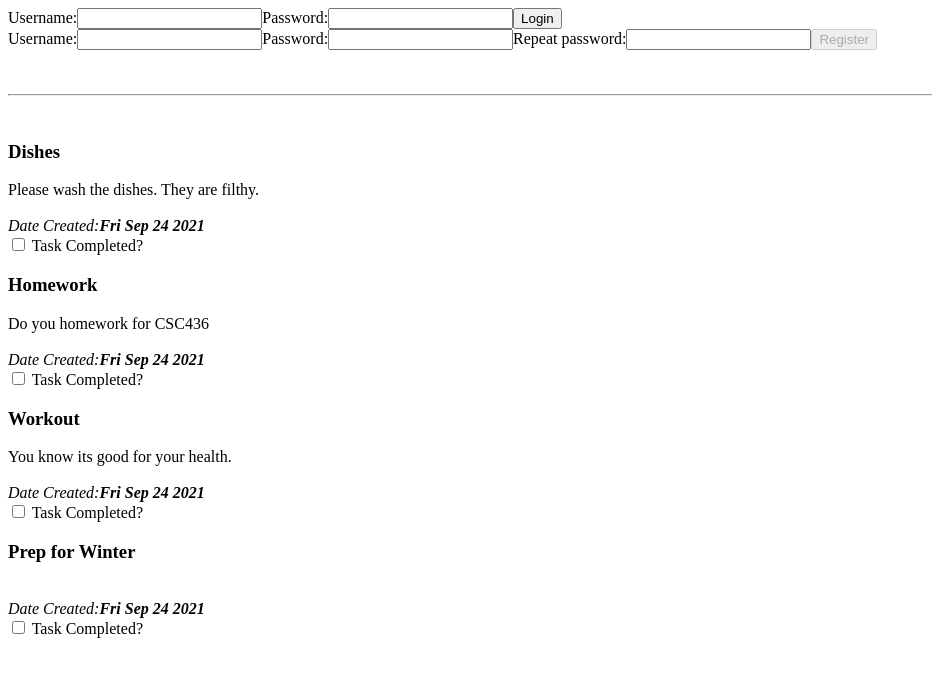
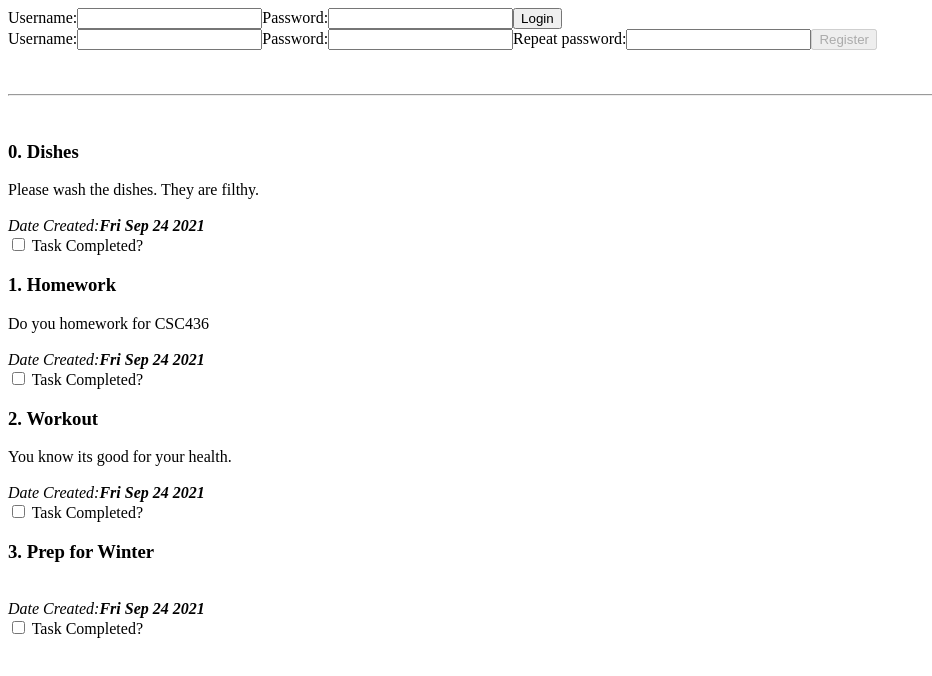
Before and after one commit to criveracrum/react-todo, a React (Create React App) app: page / in a window 1280 px wide. Shown: the top 676 px of the page, without its empty margins (0-932 px from the left). Built offline with nearby package versions, Linux system fonts and the light colour scheme.

Commit message:
Added reducer for todos, able to add todos to list, modified todo to take in dispatch/index

```diff
--- a/src/App.js
+++ b/src/App.js
@@ -4,11 +4,12 @@ import UserBar from "./user/UserBar";
 import TodoList from "./todo/TodoList";
 import CreateTodo from "./todo/CreateTodo";
 import appReducer from './Reducers';
+
 import react from 'react'
 
 function App() {
   const date = new Date(Date.now())
-  const todos = [
+  const initialTodos = [
     {
       title: "Dishes",
       description: "Please wash the dishes. They are filthy.",
@@ -31,9 +32,10 @@ function App() {
     }
   ]
 
-  const [ state, dispatchUser ] = useReducer(appReducer, { user: ''})
+  const [ state, dispatch ] = useReducer(appReducer, { user: '', todos: initialTodos})
 
-  const {user} = state;
+
+  const {user, todos} = state;
 
 
 
@@ -46,10 +48,10 @@ function App() {
   }, [user])
 
   return (<div>
-            <UserBar user={user} dispatchUser={dispatchUser}/>
+            <UserBar user={user} dispatchUser={dispatch}/>
             <br/><br/><hr/><br/>
-            {user && <CreateTodo />}
-            <TodoList todos={todos}/>
+            {user && <CreateTodo user={user} dispatch={dispatch}/>}
+            <TodoList todos={todos} dispatch={dispatch}/>
         </div>
   )
 }
--- a/src/Reducers.js
+++ b/src/Reducers.js
@@ -10,9 +10,24 @@ function userReducer (state, action) {
     }
 }
 
+function todoReducer (state, action) {
+    switch (action.type) {
+        case 'CREATE_TODO':
+          const newTodo= {
+              title: action.title,
+              description: action.description,
+              dateCompleted: action.dateString
+            }
+            return [ newTodo, ...state ]
+        default:
+           return state;
+    }
+  }
+
 
 export default function appReducer (state, action) {
     return {
         user: userReducer(state.user, action),
+        todos: todoReducer(state.todos, action)
     }
 }
--- a/src/todo/CreateTodo.js
+++ b/src/todo/CreateTodo.js
@@ -1,10 +1,12 @@
-import React from 'react'
+import React, {useState} from 'react'
 import Todo from './Todo'
 
-export default function CreateTodo ({user}) {
+export default function CreateTodo ({user, dispatch}) {
 
-    const description = ''
-    const title = ''
+    const [dateString, setDate] = useState('')
+    const [description, setDescription] = useState('')
+    const [ title, setTitle ] = useState('')
+
 
     function handleTodoSubmit(evt){
 
@@ -17,22 +19,25 @@ export default function CreateTodo ({user}) {
         }
     }
     function onDescriptionChange(evt){
-        this.description = evt.target.value;
+        setDescription(evt.target.value);
+
     }
     function onTitleChange(evt){
-        this.title = evt.target.value;
+        setTitle(evt.target.value);
+        const today = new Date(Date.now());
+        setDate(today.toDateString());
     }
 
      return (
-          <form onSubmit={e => e.preventDefault()}>
+          <form onSubmit={e => {e.preventDefault(); dispatch({type: "CREATE_TODO", title, description, dateString});}}>
              <div>
                  <label htmlFor="create-title">Title:</label>
-                 <input type="text" name="create-title" id="create-title" onChange="onTitleChange" required/>
+                 <input type="text" name="create-title" id="create-title" onChange={onTitleChange} required/>
              </div>
              <div>
                  <label htmlFor="create-description">Description:</label>
                  <br />
-                 <textarea onChange="onDescriptionChange"/>
+                 <textarea onChange={onDescriptionChange}/>
              </div>
              <input type="submit" value="Create" />
          </form>
--- a/src/todo/Todo.js
+++ b/src/todo/Todo.js
@@ -1,8 +1,9 @@
 import React, {useState} from 'react'
 
-export default function Todo ({ title, description, dateCreated}) {
+export default function Todo ({ title, description, dateCreated, index, dispatch}) {
      const [complete, setComplete] = useState(false)
      const [dateCompleted, setDateComplete] = useState('')
+
 
      function handleCompleteChange(evt) {
           setComplete(!complete)
@@ -14,19 +15,21 @@ export default function Todo ({ title, description, dateCreated}) {
      if (complete) {
           return (
                <div>
-          <h3>{title}</h3>
+          <h3>{index}. {title}</h3>
 
           <div>{description}</div>
+
           <br />
           <i>Date Created:<b>{dateCreated}</b></i>
           <br />
           <i>Date Completed:<b>{dateCompleted}</b></i>
+
       </div>
           )
      } else {
           return (
                <div>
-                  <h3>{title}</h3>
+                  <h3>{index}. {title}</h3>
                   <div>{description}</div>
                   <br />
                   <i>Date Created:<b>{dateCreated}</b></i>
--- a/src/todo/TodoList.js
+++ b/src/todo/TodoList.js
@@ -1,10 +1,10 @@
 import React from 'react'
 import Todo from './Todo'
 
-export default function TodoList ({todos = []}) {
+export default function TodoList ({todos = [], dispatch}) {
      return (
       <div>
-       {todos.map((t, i) => <Todo {...t}   key={'todo-' + i} />)}
+       {todos.map((t, i) => <Todo {...t} index={i}  dispatch={dispatch} key={'todo-' + i} />)}
       </div>
       )
 }
```
